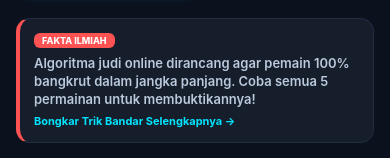
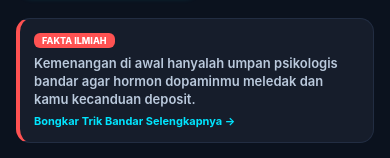
Before and after one commit to arkgnan/tebak-angka, a React Native app: screen /Home in a window 390 px wide. Shown: the part 156-314 px from the top of the page. Built offline with nearby package versions, Linux system fonts and the light colour scheme.

Commit message:
feat: randomize scientific facts displayed on home screen banner

```diff
--- a/screens/Home.tsx
+++ b/screens/Home.tsx
@@ -24,6 +24,19 @@ import AdRewardModal from "../components/AdRewardModal";
 import EducationModal from "../components/EducationModal";
 import ShareModal from "../components/ShareModal";
 
+const SCIENTIFIC_FACTS = [
+  "Pemain tidak pernah bisa menang melawan algoritma bandar.",
+  "Algoritma judi online dirancang agar pemain 100% bangkrut dalam jangka panjang. Coba semua 5 permainan untuk membuktikannya!",
+  "Kemenangan di awal hanyalah umpan psikologis bandar agar hormon dopaminmu meledak dan kamu kecanduan deposit.",
+  "Mitos 'jam gacor' dan 'pola spin' hanyalah tipuan affiliator untuk menjebak korban baru mendaftar.",
+  "Secara matematis, Return to Player (RTP) selalu diatur menguntungkan bandar. Makin lama bermain, peluang bangkrut mendekati 100%.",
+  "Efek Near-Miss (nyaris menang) sengaja diciptakan untuk menipu otakmu seolah kemenangan sudah dekat, padahal sudah diatur kalah.",
+  "Di server judi online, taruhanmu sudah tercatat sebelum hasil diacak—bandar selalu tahu pilihanmu terlebih dahulu.",
+  "Uang yang hilang di judi online tidak akan pernah kembali; mengejar kekalahan (chasing losses) adalah pintu utama jeratan pinjol.",
+  "Sistem crash game memanipulasi emosi FOMO (takut ketinggalan untung), padahal titik ledakan roket sudah dipatok bandar sejak detik pertama.",
+  "Satu-satunya cara pasti untuk mengalahkan bandar judi online adalah dengan tidak pernah memainkannya sama sekali.",
+];
+
 export default function Home() {
   const { width: SCREEN_WIDTH } = useWindowDimensions();
   const navigation = useNavigation<StackNavigation>();
@@ -33,6 +46,9 @@ export default function Home() {
   const { user } = useAppSelector((state) => state.auth);
   const { credits, stats, history } = useAppSelector((state) => state.game);
 
+  const [randomFact] = useState<string>(
+    () => SCIENTIFIC_FACTS[Math.floor(Math.random() * SCIENTIFIC_FACTS.length)]
+  );
   const [activeTab, setActiveTab] = useState<number>(0); // 0: Game, 1: Statistik
   const [showAdModal, setShowAdModal] = useState(false);
   const [showEduModal, setShowEduModal] = useState(false);
@@ -216,7 +232,7 @@ export default function Home() {
                 <Text style={styles.bannerBadgeText}>FAKTA ILMIAH</Text>
               </View>
               <Text style={styles.bannerText}>
-                Algoritma judi online dirancang agar pemain 100% bangkrut dalam jangka panjang. Coba semua 5 permainan untuk membuktikannya!
+                {randomFact}
               </Text>
               <Text style={styles.bannerCta}>Bongkar Trik Bandar Selengkapnya →</Text>
             </TouchableOpacity>
```
